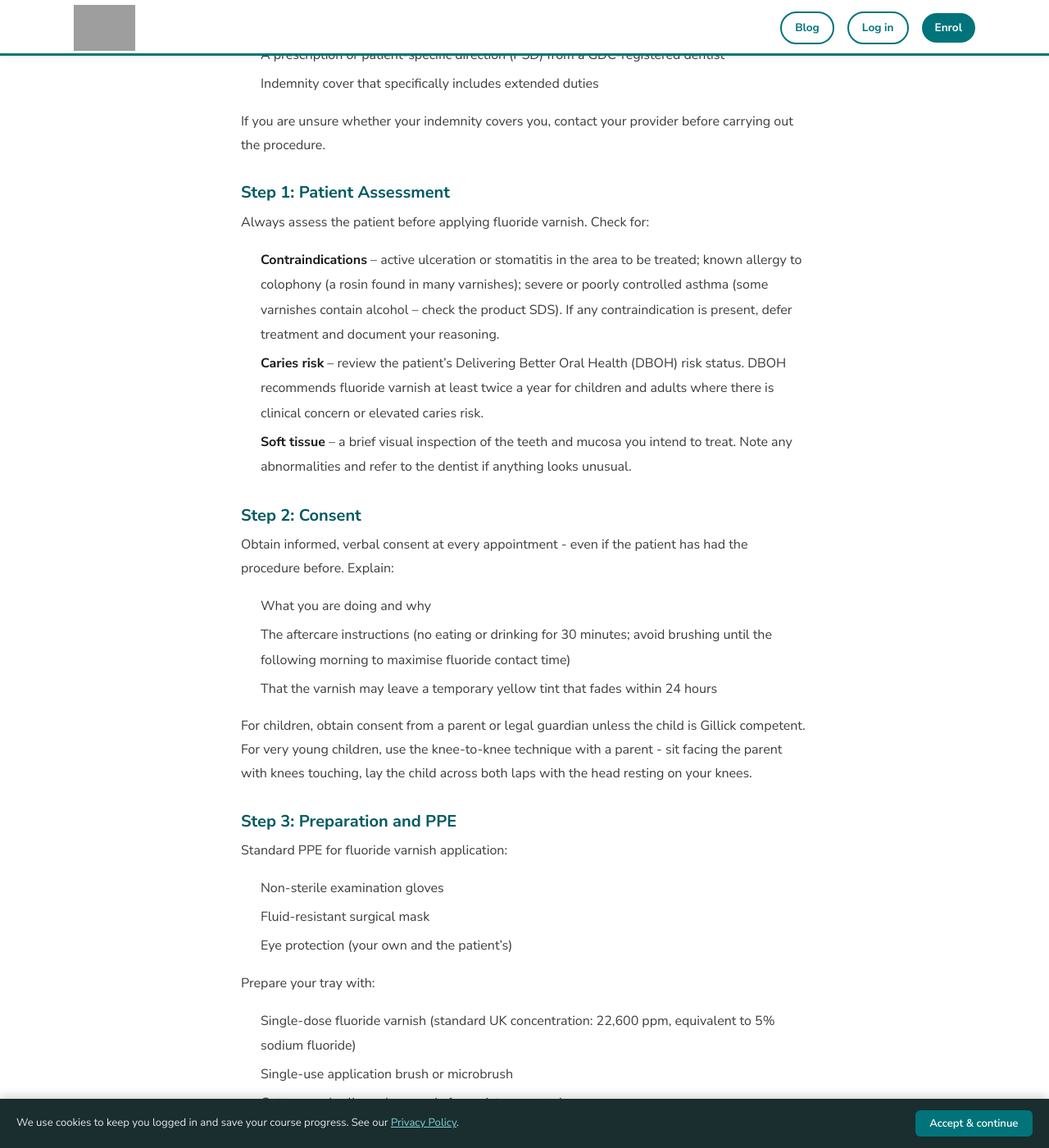
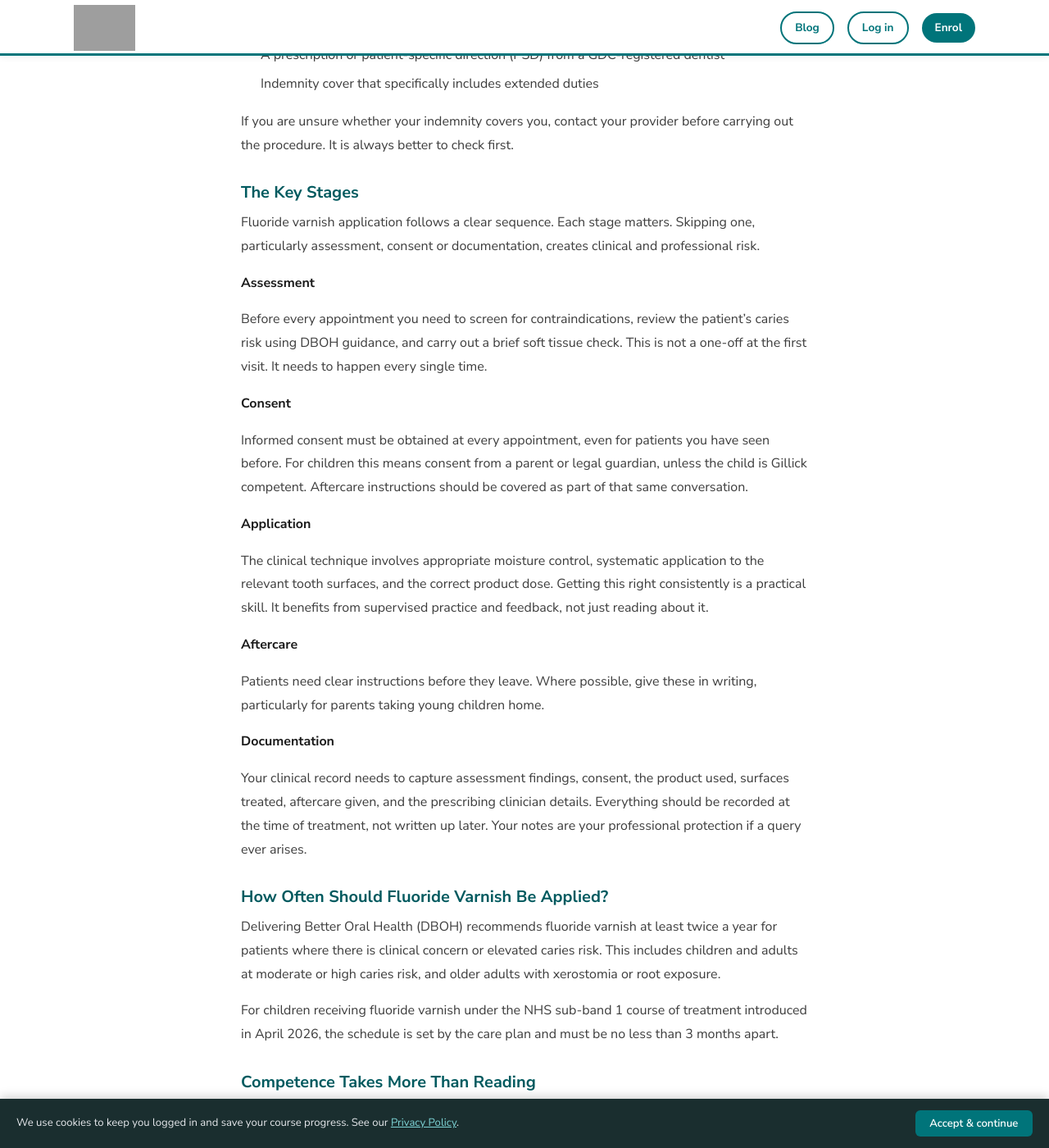
Before and after one commit to dentalnurse/Fluoride, a Jekyll site: the page built from _posts/2026-04-10-how-to-apply-fluoride-varnish-step-by-step-guide-dental-nurses.md, in a window 1280 px wide and 1400 px high, scrolled down 734 px. Shown: the whole window at 82% size. Built offline with Jekyll 4.4.1, drawn with Linux system fonts in a browser that asks for light colours; some of the changed text lies outside the part shown; grey boxes are pictures that could not be loaded.

Commit message:
Update 2026-04-10-how-to-apply-fluoride-varnish-step-by-step-guide-dental-nurses.md

```diff
--- a/_posts/2026-04-10-how-to-apply-fluoride-varnish-step-by-step-guide-dental-nurses.md
+++ b/_posts/2026-04-10-how-to-apply-fluoride-varnish-step-by-step-guide-dental-nurses.md
@@ -1,26 +1,26 @@
 ---
 title: "How to Apply Fluoride Varnish: A Step-by-Step Guide for Dental Nurses"
 date: 2026-04-10
-description: "A step-by-step clinical guide for dental nurses on applying
-fluoride varnish safely, from patient assessment through to documentation."
+description: "What dental nurses need to know about applying fluoride
+varnish safely -- from assessment and consent through to documentation
+and aftercare."
 ---
 
 Fluoride varnish is one of the most evidence-based preventive tools
-available in dentistry. For dental nurses with appropriate training in
-fluoride varnish application, applying it correctly is both a clinical
-skill and a professional responsibility. This guide walks through every
-stage of the procedure, from arriving at the surgery to writing up
-the record.
+we have in dentistry. For dental nurses with appropriate training,
+applying it correctly is both a clinical skill and a professional
+responsibility. This article covers the key stages of the procedure
+and what you need to have in place before you start.
 
 ## Before You Start: What the GDC Requires
 
 Under the GDC's Scope of Practice (November 2025), dental nurses may
 apply fluoride varnish provided they are trained, competent and
-appropriately indemnified or insured for the task. The GDC does not
-specify a particular qualification - what matters is that your training
-has resulted in assessed competence, and that there is mutual agreement
-between you and your dentist, employer or supervisor that you are ready
-to practise independently.
+appropriately indemnified or insured. The GDC does not specify a
+particular qualification. What matters is that your training has
+resulted in assessed competence, and that there is mutual agreement
+between you and your dentist, employer or supervisor that you are
+ready to practise independently.
 
 Before you carry out the procedure you need:
 
@@ -31,148 +31,79 @@ Before you carry out the procedure you need:
 - Indemnity cover that specifically includes extended duties
 
 If you are unsure whether your indemnity covers you, contact your
-provider before carrying out the procedure.
+provider before carrying out the procedure. It is always better to
+check first.
 
-## Step 1: Patient Assessment
+## The Key Stages
 
-Always assess the patient before applying fluoride varnish. Check for:
+Fluoride varnish application follows a clear sequence. Each stage
+matters. Skipping one, particularly assessment, consent or
+documentation, creates clinical and professional risk.
 
-- **Contraindications** -- active ulceration or stomatitis in the area
-  to be treated; known allergy to colophony (a rosin found in many
-  varnishes); severe or poorly controlled asthma (some varnishes contain
-  alcohol -- check the product SDS). If any contraindication is present,
-  defer treatment and document your reasoning.
-- **Caries risk** -- review the patient's Delivering Better Oral Health
-  (DBOH) risk status. DBOH recommends fluoride varnish at least twice a
-  year for children and adults where there is clinical concern or elevated
-  caries risk.
-- **Soft tissue** -- a brief visual inspection of the teeth and mucosa
-  you intend to treat. Note any abnormalities and refer to the dentist
-  if anything looks unusual.
+**Assessment**
 
-## Step 2: Consent
+Before every appointment you need to screen for contraindications,
+review the patient's caries risk using DBOH guidance, and carry out
+a brief soft tissue check. This is not a one-off at the first visit.
+It needs to happen every single time.
 
-Obtain informed, verbal consent at every appointment - even if the
-patient has had the procedure before. Explain:
+**Consent**
 
-- What you are doing and why
-- The aftercare instructions (no eating or drinking for 30 minutes;
-  avoid brushing until the following morning to maximise fluoride
-  contact time)
-- That the varnish may leave a temporary yellow tint that fades
-  within 24 hours
+Informed consent must be obtained at every appointment, even for
+patients you have seen before. For children this means consent from
+a parent or legal guardian, unless the child is Gillick competent.
+Aftercare instructions should be covered as part of that same
+conversation.
 
-For children, obtain consent from a parent or legal guardian unless
-the child is Gillick competent. For very young children, use the
-knee-to-knee technique with a parent - sit facing the parent with
-knees touching, lay the child across both laps with the head resting
-on your knees.
+**Application**
 
-## Step 3: Preparation and PPE
+The clinical technique involves appropriate moisture control,
+systematic application to the relevant tooth surfaces, and the
+correct product dose. Getting this right consistently is a practical
+skill. It benefits from supervised practice and feedback, not just
+reading about it.
 
-Standard PPE for fluoride varnish application:
+**Aftercare**
 
-- Non-sterile examination gloves
-- Fluid-resistant surgical mask
-- Eye protection (your own and the patient's)
+Patients need clear instructions before they leave. Where possible,
+give these in writing, particularly for parents taking young children
+home.
 
-Prepare your tray with:
+**Documentation**
 
-- Single-dose fluoride varnish (standard UK concentration: 22,600 ppm,
-  equivalent to 5% sodium fluoride)
-- Single-use application brush or microbrush
-- Cotton wool rolls or dry guards for moisture control
-- Dental mirror and good light source
-- 3-in-1 syringe
-
-## Step 4: Application
-
-1. **Dry the teeth** -- use the 3-in-1 air syringe to gently dry the
-   teeth. Varnish sets on contact with saliva but adheres better to a
-   relatively dry surface. Do not over-dry as this is uncomfortable
-   for patients.
-2. **Place moisture control** -- cotton wool rolls in the buccal sulci
-   help manage saliva flow. You do not need rubber dam.
-3. **Apply the varnish** -- use the single-use brush to apply a thin
-   layer to the tooth surfaces. Work systematically, usually starting
-   posteriorly and working anteriorly. Prioritise:
-   - Occlusal pits and fissures
-   - Approximal margins (the contact areas between teeth)
-   - Exposed root surfaces in patients with recession or xerostomia
-
-   The recommended dose is 0.25-0.5 ml per appointment (roughly half
-   to a full single-dose capsule). Do not over-apply -- a thin coat
-   is sufficient.
-4. **Allow to set** -- fluoride varnish sets on contact with saliva.
-   The patient can close their mouth as soon as you have finished.
-
-## Step 5: Aftercare Instructions
-
-Before the patient leaves, confirm:
-
-- No eating or drinking for 30 minutes (if the patient is a young
-  child, factor this into appointment timing)
-- Avoid hard or sticky foods for the rest of the day
-- Do not brush teeth until the following morning -- this gives the
-  fluoride maximum contact time with the enamel
-- Yellow tint is normal and will fade as the varnish wears off over
-  the next 24 hours
-
-Provide aftercare in writing where possible, particularly for parents
-taking children home.
-
-## Step 6: Waste Disposal and Decontamination
-
-- The single-use application brush goes in clinical waste (yellow bag)
-  -- it has been in contact with mucous membranes
-- The fluoride varnish packaging follows your practice's clinical
-  waste stream
-- Clean and decontaminate the dental mirror according to HTM 01-05
-  (clean, disinfect, autoclave if reusable)
-- Remove PPE and perform hand hygiene
-
-## Step 7: Documentation
-
-Record the following in the patient's notes at the time of treatment:
-
-- Date of application
-- Patient identifier and age group
-- Product name and concentration used
-- Clinical assessment findings (contraindications checked, soft tissue
-  normal)
-- Consent obtained (note from whom -- patient or guardian)
-- Tooth surfaces treated
-- Post-operative instructions given
-- Prescribing clinician name and GDC number
-
-Thorough records protect you professionally. If a query arises later,
-your notes are your evidence that you practised safely and within your
-scope.
+Your clinical record needs to capture assessment findings, consent,
+the product used, surfaces treated, aftercare given, and the
+prescribing clinician details. Everything should be recorded at the
+time of treatment, not written up later. Your notes are your
+professional protection if a query ever arises.
 
 ## How Often Should Fluoride Varnish Be Applied?
 
 Delivering Better Oral Health (DBOH) recommends fluoride varnish at
 least twice a year for patients where there is clinical concern or
-elevated caries risk. This includes:
-
-- Children and adults at moderate or high caries risk
-- Older adults with xerostomia, root exposure or complex medical
-  histories
+elevated caries risk. This includes children and adults at moderate
+or high caries risk, and older adults with xerostomia or root
+exposure.
 
 For children receiving fluoride varnish under the NHS sub-band 1
-course of treatment introduced in April 2026, the schedule is
-determined by the care plan and must be at least 3 months apart.
+course of treatment introduced in April 2026, the schedule is set
+by the care plan and must be no less than 3 months apart.
 
-## Key Takeaway
+## Competence Takes More Than Reading
 
-Fluoride varnish application is a straightforward procedure when you
-follow a systematic approach. The clinical steps themselves are quick;
-most of the value comes from thorough assessment, clear communication
-with the patient, and a complete clinical record. Done well, it is one
-of the most impactful preventive interventions you can offer.
+Understanding the stages of fluoride varnish application is a great
+starting point, but clinical competence comes from structured
+training that covers the underpinning knowledge, supervised practice
+and formal assessment.
+
+The Dental Nurse Training Certificate in Fluoride Varnish Application
+covers everything above in depth, including GDC scope of practice,
+patient assessment, consent, cross-infection control and
+documentation, with assessor feedback at every stage.
+
+[Find out more and enrol here.](https://dentalnurse.github.io/Fluoride/enrol.html)
 
 ---
 
-*About the author: Emily Bremner is a dental nurse educator and course
-lead at Dental Nurse Training Ltd. All articles are reviewed for
+*About the author: Emily Bremner is a dental nurse educator at Dental Nurse Training Ltd. All articles are reviewed for
 clinical accuracy against current DBOH, GDC and HTM 01-05 guidance.*
```
